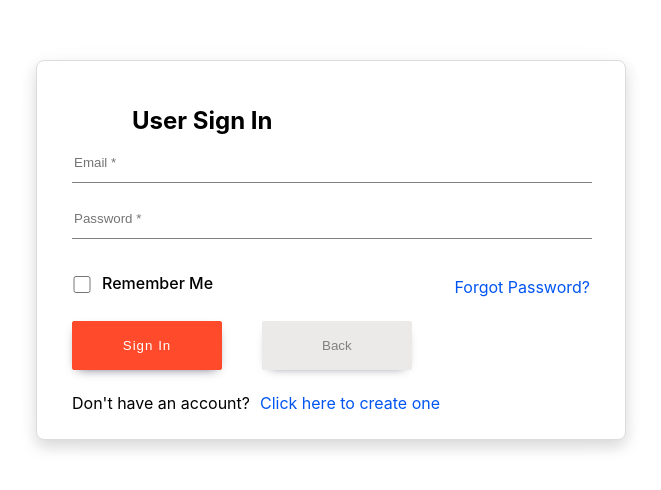
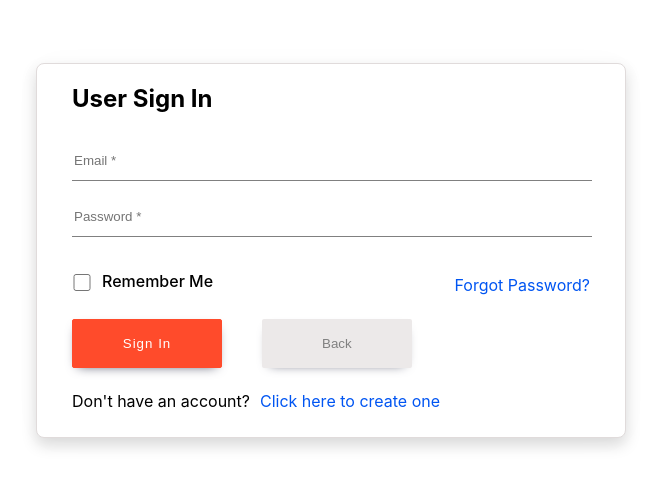
Before and after one commit to pressR2/figuresFlow, a React (Create React App) app: page /signIn in a window 1280 px wide. Shown: the part 150-640 px from the top of the page, without its empty margins (309-970 px from the left). Built offline with nearby package versions, Linux system fonts and the light colour scheme; no server answers.

Commit message:
[RM-31] fix: h2 conflict

```diff
--- a/src/components/forms/auth/SignForms.css
+++ b/src/components/forms/auth/SignForms.css
@@ -19,6 +19,10 @@ form {
     box-shadow: 0 1px 35px rgba(0, 0, 0, 0.02), 0 7px 15px rgba(0, 0, 0, 0.15);
     width: 518px;
     max-width: 100%;
+}
+
+form h2 {
+    margin: 20px 0;
 }
 
 .form-control {
```
